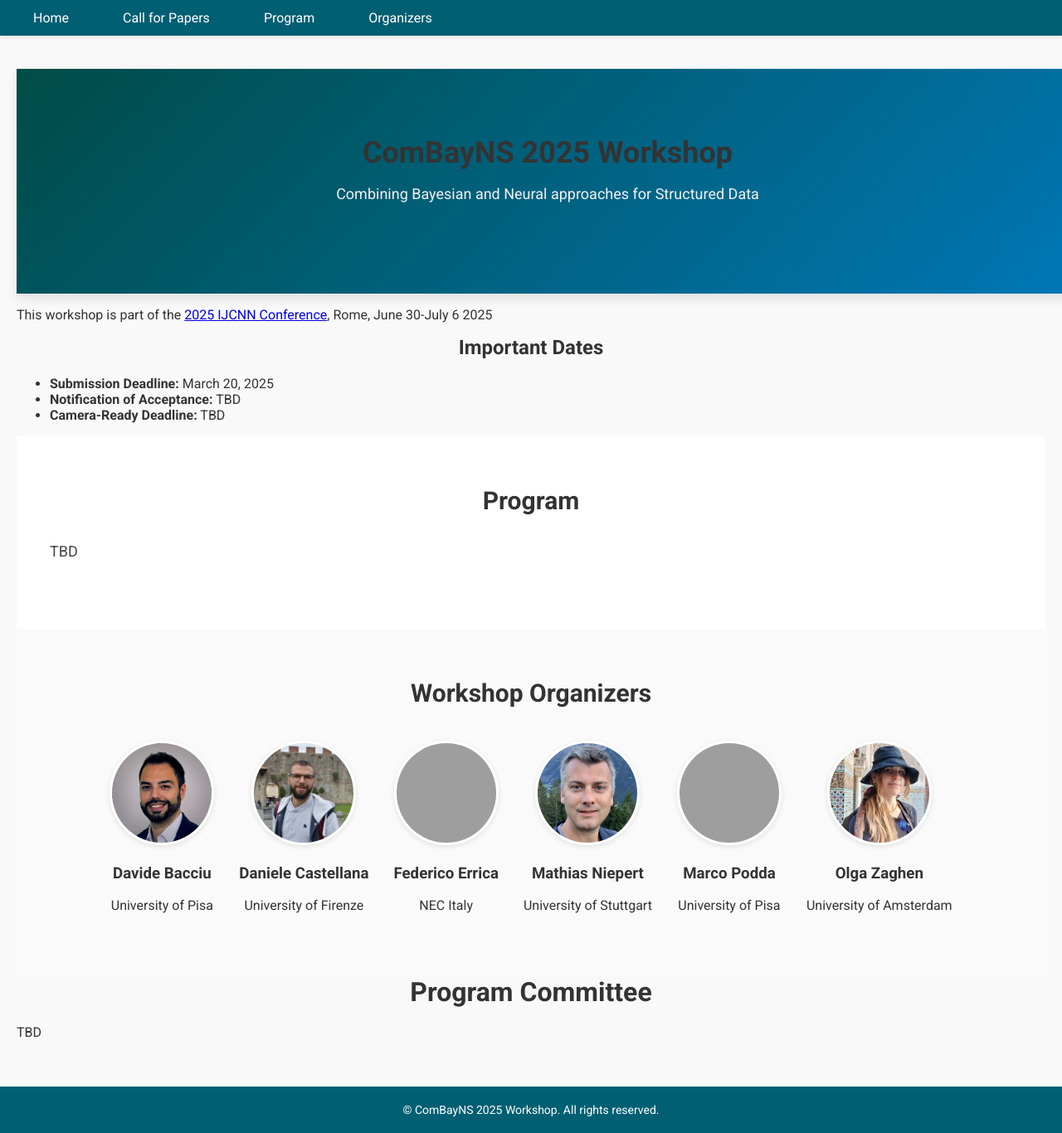
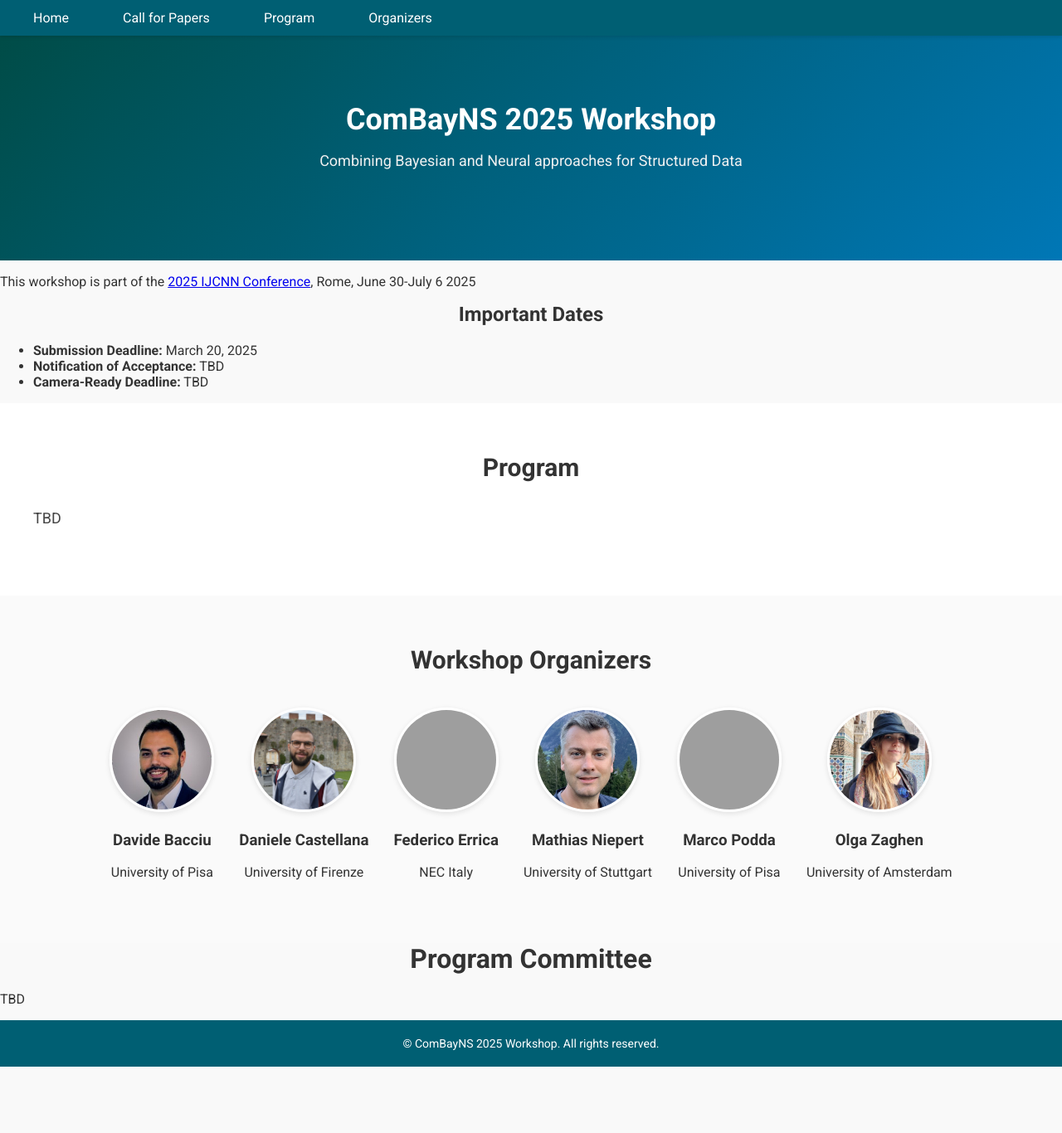
Before and after one commit to combayns2025/combayns2025.github.io, a Jekyll site: the page built from index.md, in a window 1280 px wide and 1366 px high. Shown: the whole window at 83% size. Built offline with Jekyll 4.4.1, drawn with Linux system fonts in a browser that asks for light colours; grey boxes are pictures that could not be loaded.

Commit message:
Update style.css

```diff
--- a/assets/css/style.css
+++ b/assets/css/style.css
@@ -5,6 +5,7 @@
   padding: 0;
   background-color: #f9f9f9;
   color: #333;
+  overflow-x: hidden; /* Prevent horizontal overflow */
 }
 
 h1, h2 {
@@ -102,7 +103,7 @@
 
 /* Main Content Styling */
 main {
-  padding: 40px 20px;
+  padding: 0;
   margin-top: 0; /* Removed the top margin to attach directly to navbar */
 }
 
@@ -112,12 +113,13 @@
   background: linear-gradient(135deg, #004c47, #0077b6); /* Gradient more similar to navbar colors */
   color: white;
   margin-top: 0; /* Removed margin-top to eliminate the gap between navbar and hero */
-  box-shadow: 0 6px 12px rgba(0, 0, 0, 0.1);
   width: 100%;
+  box-sizing: border-box; /* Ensure no horizontal overflow */
 }
 
 .hero h1 {
   font-size: 36px;
+  color: white; /* Ensure the hero heading is white */
   margin-bottom: 15px;
 }
 
```
